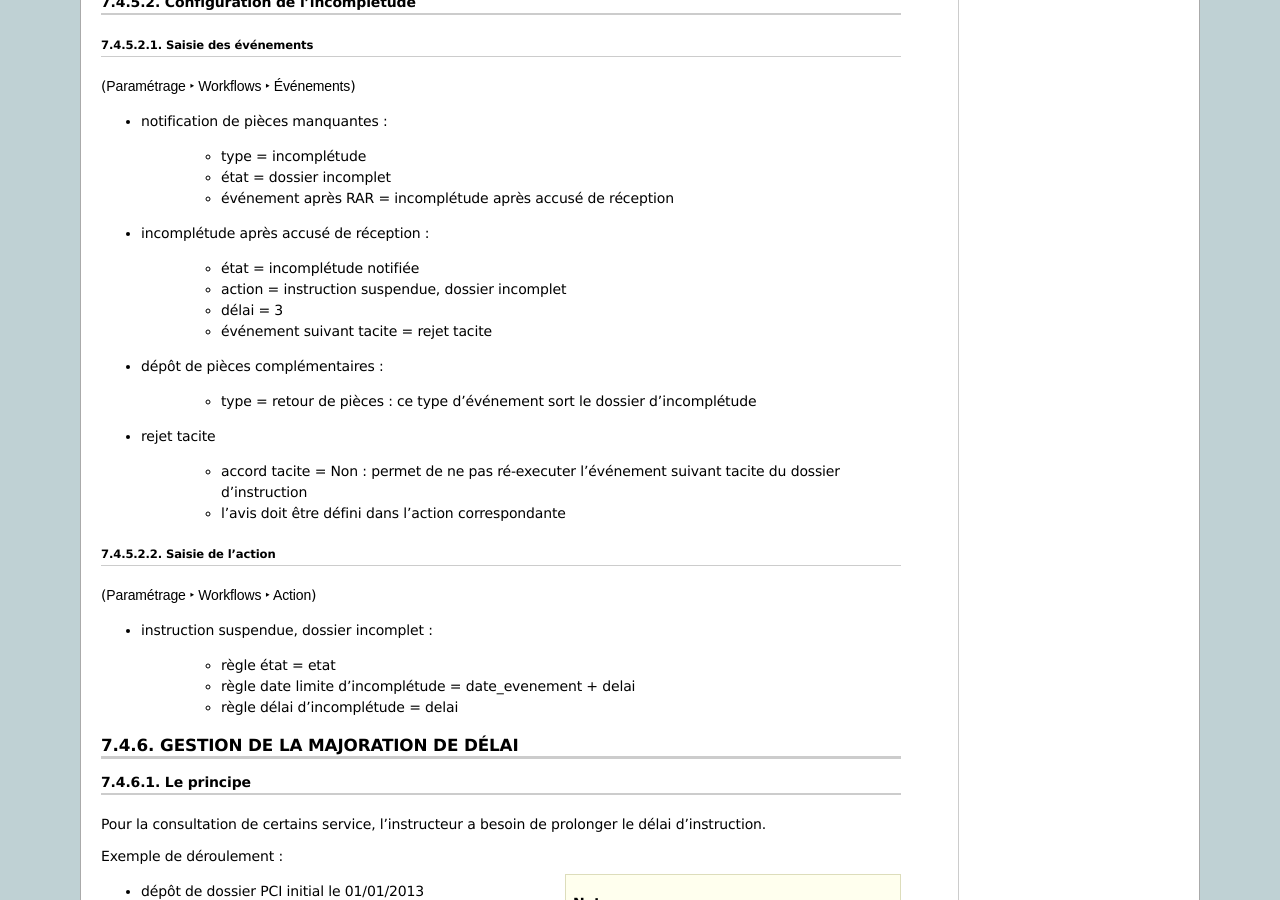
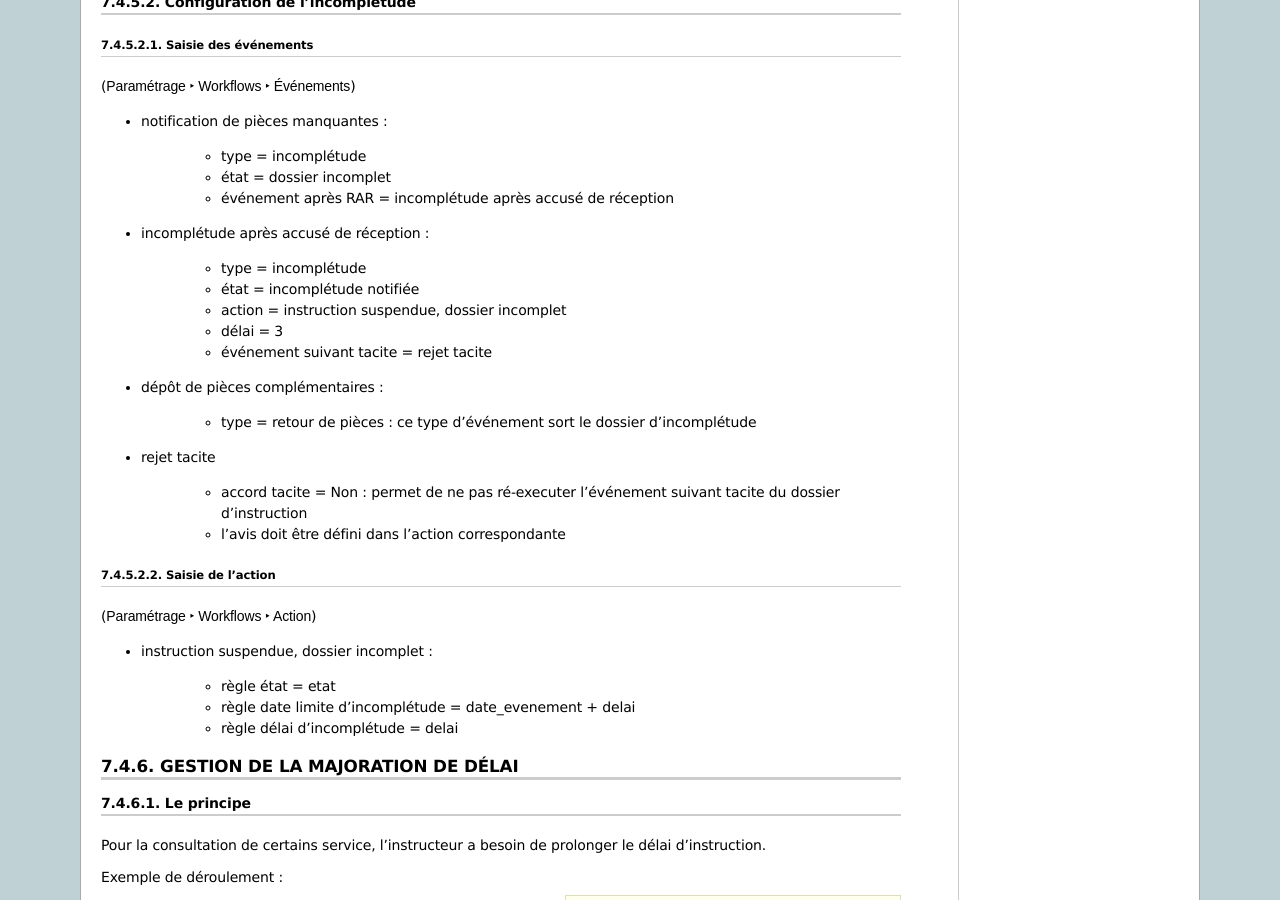
Before and after one commit to mpavaux/openads-documentation, a Sphinx documentation site: the page built from source/manuel_utilisateur/parametrage_dossier.rst, in a window 1280 px wide and 900 px high, scrolled down 9892 px. Built offline with Sphinx 7.4.7, drawn with Linux system fonts in a browser that asks for light colours.

Commit message:
Mise à jour de la partie concernant la gestion de l'incomplétude

```diff
--- a/source/manuel_utilisateur/parametrage_dossier.rst
+++ b/source/manuel_utilisateur/parametrage_dossier.rst
@@ -668,6 +668,7 @@
 
 - incomplétude après accusé de réception :
 
+    - type = incomplétude
     - état = incomplétude notifiée
     - action = instruction suspendue, dossier incomplet
     - délai = 3
```
